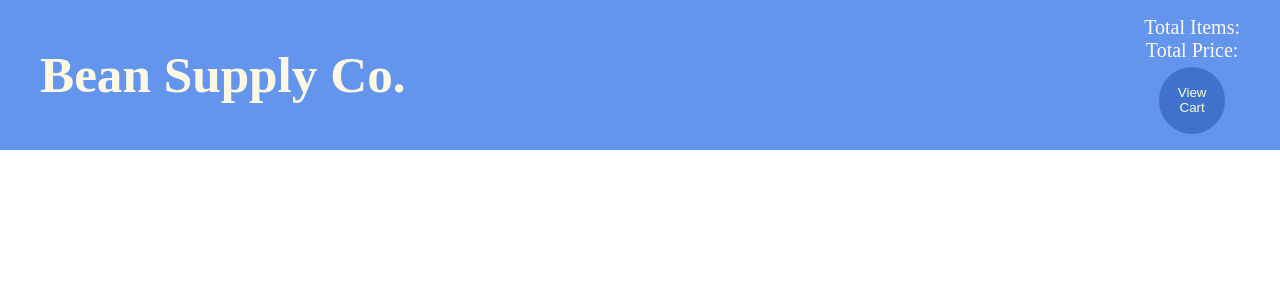
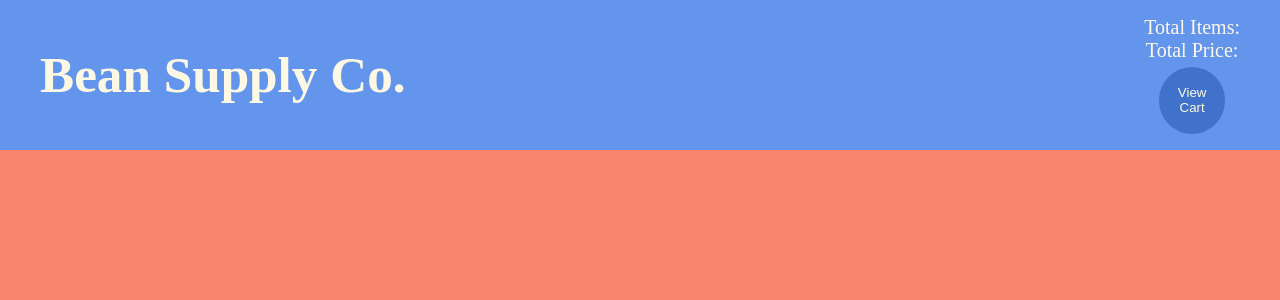
Before and after one commit to Mosse-Sox/shopping-cart, a React (Vite) app in the folder front-end/: page / in a window 1280 px wide. Shown: the top 300 px of the page. Built offline with nearby package versions, Linux system fonts and the light colour scheme.

Commit message:
adds a rainbow transitioning background

```diff
--- a/front-end/public/styles/background.css
+++ b/front-end/public/styles/background.css
@@ -1,3 +1,33 @@
 .rainbow-background {
   width: 100%;
+  height: 100vh;
+  background-color: #fb7ec1;
+  animation: rainbow 35s linear infinite;
 }
+
+@keyframes rainbow {
+  12.5% {
+    background-color: #f97373;
+  }
+  25% {
+    background-color: #f9bb65;
+  }
+  37.5% {
+    background-color: #f8f78d;
+  }
+  50% {
+    background-color: #6ff15d;
+  }
+  62.5% {
+    background-color: #04cbf8;
+  }
+  75% {
+    background-color: #6666fc;
+  }
+  87.5% {
+    background-color: #d18bf4;
+  }
+  100% {
+    background-color: #fb7ec1;
+  }
+}
--- a/front-end/src/App.tsx
+++ b/front-end/src/App.tsx
@@ -3,6 +3,8 @@ import Footer from "./components/Footer";
 import Header from "./components/Header";
 import ProductList from "./components/ProductList";
 import { useState } from "react";
+
+import "../public/styles/background.css"
 
 function App() {
   const [viewCart, setViewCart] = useState<boolean>(false);
```
